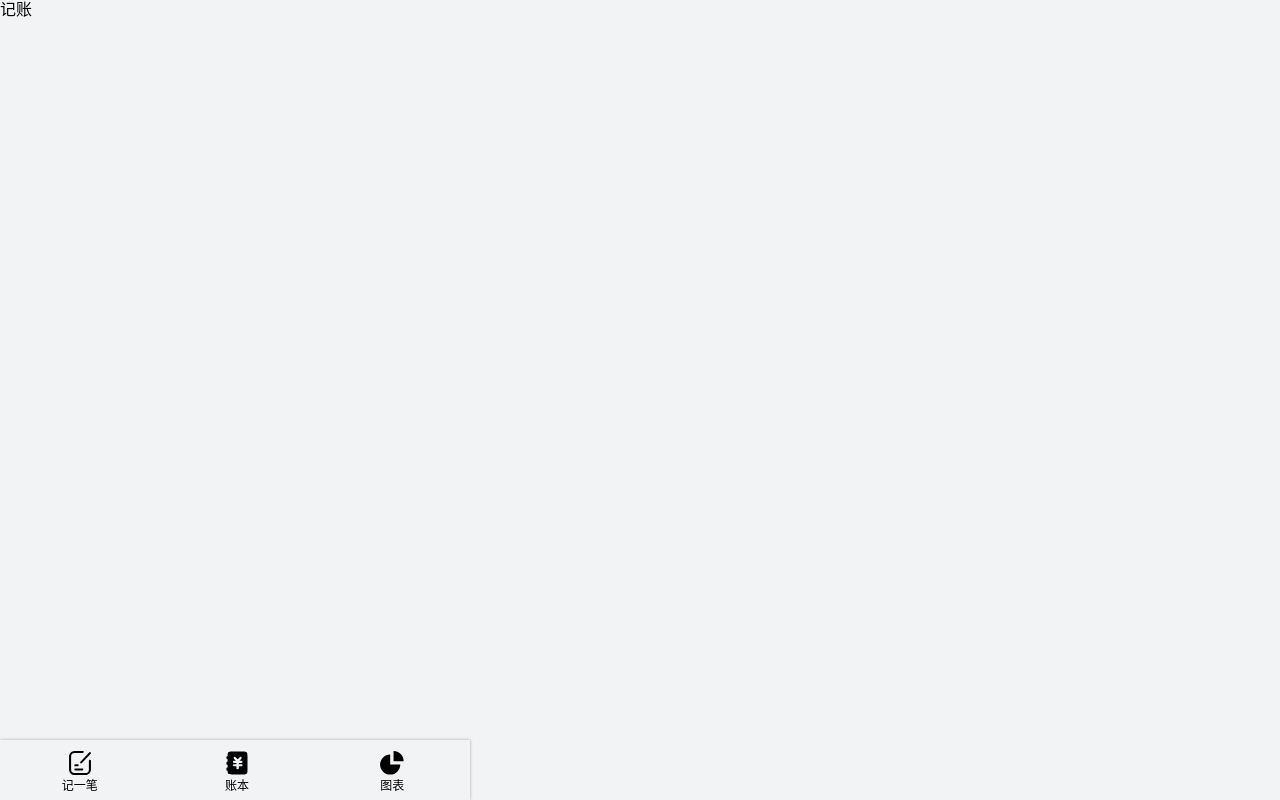
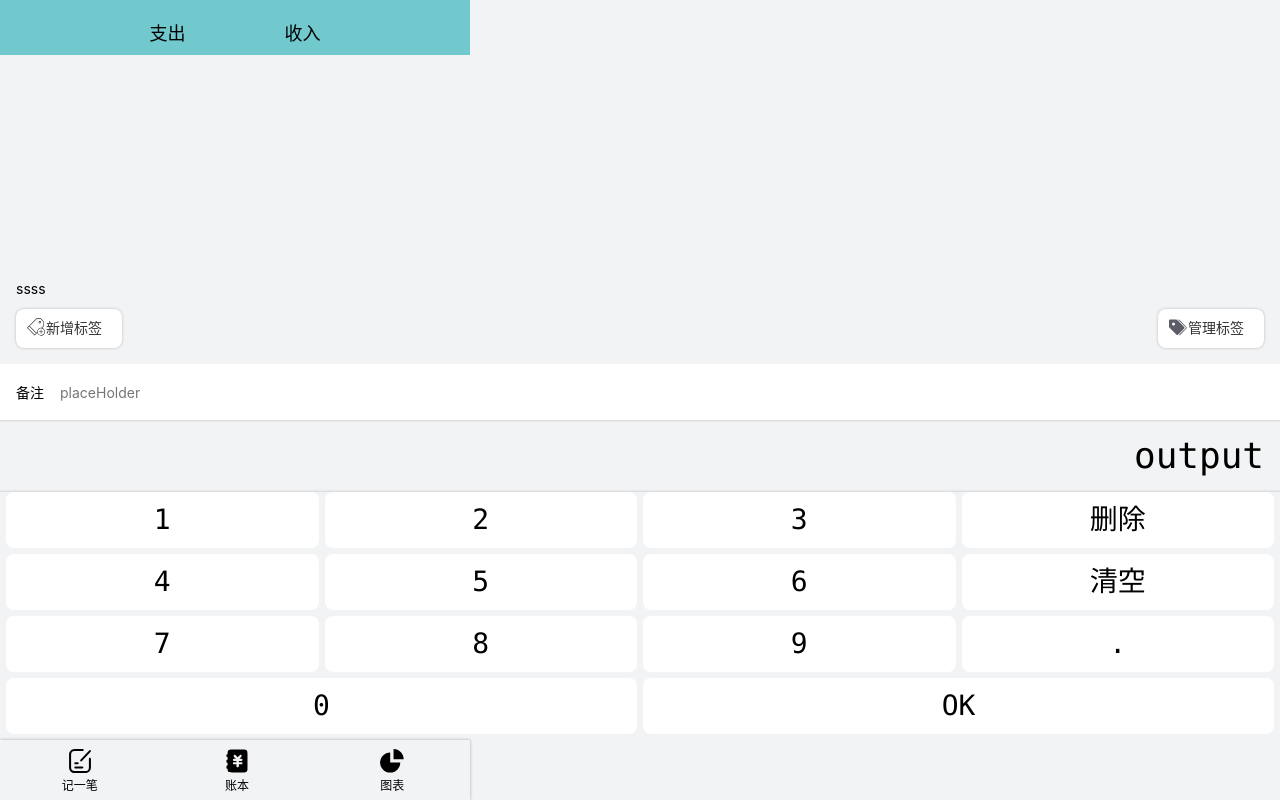
Before and after one commit to AzusaRin/AzusaRin-TomatoBilling-React-test, a React app: page /#/ in a window 1280 px wide. Built offline with nearby package versions, Linux system fonts and the light colour scheme.

Commit message:
写好Billing的样式结构，模块化各个组件

```diff
--- a/src/components/Layout.tsx
+++ b/src/components/Layout.tsx
@@ -6,16 +6,20 @@ const Wrapper = styled.div`
   height: 100vh;
   display: flex;
   flex-direction: column;
+  padding-bottom: 60px;
+  padding-top: 55px;
 `;
 const Main = styled.div`
   flex-grow: 1;
   overflow: auto;
+
+
 `;
 
 const Layout = (props: any) => {
   return (
     <Wrapper>
-      <Main>
+      <Main className={props.className}>
         {props.children}
       </Main>
       <Nav/>
--- a/src/index.scss
+++ b/src/index.scss
@@ -1,7 +1,7 @@
 @import-normalize;
 @import "helper";
 
-*{margin: 0;padding: 0;}
+*{margin: 0;padding: 0; line-height: 1.5}
 *{box-sizing: border-box}
 *::before{box-sizing: border-box}
 *::after{box-sizing: border-box}
@@ -21,7 +21,6 @@ body{
   background: rgb(242,243,245);
 }
 
-.icon{
-  height: 1em;
-  width: 1em;
+button,input{
+  font:inherit;
 }
--- a/src/views/Billing.tsx
+++ b/src/views/Billing.tsx
@@ -1,11 +1,25 @@
-import Layout from '../components/Layout';
 import * as React from 'react';
+import styled from 'styled-components';
+import layout from '../components/Layout';
+import {TagsSection} from './Billing/TagsSection';
+import {NotesSection} from './Billing/NotesSection';
+import {NumberPadSection} from './Billing/NumberPadSection';
+import {TypeSection} from './Billing/TypeSection';
+
+
+const MyLayout = styled(layout)`
+  display: flex;
+  flex-direction: column;
+`;
 
 function Billing() {
   return (
-    <Layout>
-      <div>记账</div>
-    </Layout>
+    <MyLayout>
+      <TypeSection/>
+      <TagsSection/>
+      <NotesSection/>
+      <NumberPadSection/>
+    </MyLayout>
   );
 }
 
--- /dev/null
+++ b/src/views/Billing/NotesSection.tsx
@@ -0,0 +1,38 @@
+import styled from 'styled-components';
+import React from 'react';
+
+const Wrapper = styled.section`
+  label {
+    display: flex;
+    align-items: center;
+    font-size: 14px;
+    padding-left: 16px;
+    background-color: white;
+
+    .noteName {
+      padding-right: 16px;
+    }
+
+    input {
+      height: 3.5rem;
+      flex-grow: 1;
+      background-color: transparent;
+      border: none;
+      padding-right: 16px;
+      font-size: 14px;
+    }
+  }
+`;
+
+const NotesSection: React.FunctionComponent = () => {
+  return (
+    <Wrapper>
+      <label className="notes">
+        <span className="noteName">备注</span>
+        <input type="text" placeholder="placeHolder"/>
+      </label>
+    </Wrapper>
+  );
+};
+
+export {NotesSection};
--- /dev/null
+++ b/src/views/Billing/NumberPadSection.tsx
@@ -0,0 +1,72 @@
+import styled from 'styled-components';
+import React from 'react';
+
+const Wrapper = styled.section`
+
+  .output {
+    box-shadow: inset 0 -3px 3px -3px rgba(0, 0, 0, 0.25),
+    inset 0 3px 3px -3px rgba(0, 0, 0, 0.25);
+    font-size: 36px;
+    font-family: Consolas, monospace;
+    padding: 9px 16px;
+    text-align: right;
+  }
+
+  .buttons {
+    display: flex;
+    flex-wrap: wrap;
+    justify-content: stretch;
+    align-content: stretch;
+    padding-left: 6px;
+
+    > button {
+      color: #000000;
+      flex-grow: 1;
+      flex-basis: 20%;
+      height: 3.5rem;
+      background-color: white;
+      border-radius: 8px;
+      border: none;
+      margin: 0 6px 6px 0;
+      font-family: Consolas, monospace;
+      font-size: 28px;
+
+      &:nth-child(4) {
+        font-family: "Arial Black", serif;
+      }
+
+      &:nth-child(8) {
+        font-family: "Arial Black", serif;
+      }
+
+      &:active {
+        background-color: rgb(234, 236, 239);
+      }
+    }
+  }
+`;
+const NumberPadSection: React.FunctionComponent = () => {
+  return (
+    <Wrapper>
+      <div className="output">output</div>
+      <div className="buttons">
+        <button>1</button>
+        <button>2</button>
+        <button>3</button>
+        <button>删除</button>
+        <button>4</button>
+        <button>5</button>
+        <button>6</button>
+        <button>清空</button>
+        <button>7</button>
+        <button>8</button>
+        <button>9</button>
+        <button>.</button>
+        <button>0</button>
+        <button className="ok">OK</button>
+      </div>
+    </Wrapper>
+  );
+};
+
+export {NumberPadSection};
--- /dev/null
+++ b/src/views/Billing/TagsSection.tsx
@@ -0,0 +1,135 @@
+import styled from 'styled-components';
+import React from 'react';
+import Icon from 'components/Icon';
+
+const Wrapper = styled.section`
+  flex-grow: 1;
+  height: 5rem;
+  font-size: 14px;
+  padding: 16px;
+  display: flex;
+  flex-direction: column-reverse;
+
+  > .current {
+    display: flex;
+    flex-wrap: wrap;
+    overflow: auto;
+
+    > ul {
+      overflow: auto;
+    }
+
+    > li {
+      display: flex;
+      flex-direction: column;
+      justify-content: center;
+      align-items: center;
+      flex-grow: 1;
+
+      > .svgWrapper {
+        display: flex;
+        justify-content: center;
+        align-items: center;
+        height: 60px;
+        width: 60px;
+        background-color: white;
+        border-radius: 50%;
+        padding: 0 16px;
+        margin: 8px;
+
+        > .tagIcon {
+          height: 60px;
+          width: 60px;
+          fill: currentColor;
+          overflow: hidden;
+          vertical-align: middle;
+          padding: 2px;
+        }
+      }
+
+      &.selected {
+        > .svgWrapper {
+          background-color: #71C9CE;
+          @-webkit-keyframes shake {
+            10% {
+              transform: rotate(15deg);
+            }
+            20% {
+              transform: rotate(-10deg);
+            }
+            30% {
+              transform: rotate(5deg);
+            }
+            40% {
+              transform: rotate(-5deg);
+            }
+            50%,
+            100% {
+              transform: rotate(0deg);
+            }
+          }
+          -webkit-animation: shake 1s 0.15s linear infinite;
+        }
+      }
+    }
+  }
+
+  .new {
+    display: flex;
+    justify-content: space-between;
+
+    button {
+      box-shadow: 0 0 3px rgba(0, 0, 0, 0.25);
+      margin-top: 10px;
+      background-color: white;
+      padding: 8px 20px 8px 8px;
+      color: #333333;
+      border-radius: 8px;
+      border: none;
+
+      &:active {
+        background-color: rgb(234, 236, 239);
+      }
+    }
+
+    .icon {
+      height: 22px;
+      width: 22px;
+      fill: currentColor;
+      overflow: hidden;
+      vertical-align: middle;
+      padding-left: 2px;
+      padding-bottom: 4px;
+    }
+  }
+`;
+const TagsSection: React.FunctionComponent = () => {
+  return (
+    <Wrapper>
+      <div className="new">
+        <button>
+          <svg className="icon">
+            <Icon name="createTag"/>
+          </svg>
+          新增标签
+        </button>
+        <button>
+          <svg className="icon">
+            <Icon name="labels"/>
+          </svg>
+          管理标签
+        </button>
+      </div>
+      <div>
+        <ul className="current">
+          <li>
+            <span>ssss</span>
+          </li>
+        </ul>
+      </div>
+    </Wrapper>
+  );
+};
+
+
+export {TagsSection};
--- /dev/null
+++ b/src/views/Billing/TypeSection.tsx
@@ -0,0 +1,58 @@
+import styled from 'styled-components';
+import React from 'react';
+
+const Wrapper = styled.section`
+  > ul {
+    height: 55px;
+    max-width: 470px;
+    width: 100vw;
+    position: fixed;
+    top: 0;
+    z-index: 1;
+    background-color: #71C9CE;
+    display: flex;
+    font-size: 18px;
+
+    .type {
+      flex-grow: 1;
+      display: flex;
+      justify-content: center;
+      padding: 20px 16px 8px 16px;
+      position: relative;
+
+      &.selected {
+        box-shadow: none;
+        font-weight: bolder;
+
+        &::after {
+          content: "";
+          width: 100%;
+          height: 2px;
+          background: #000;
+          position: absolute;
+          left: 0;
+          bottom: 1px;
+        }
+      }
+    }
+
+    .null {
+      width: 100px;
+    }
+  }
+`;
+
+const TypeSection: React.FunctionComponent = () => {
+  return (
+    <Wrapper>
+      <ul>
+        <li className="null"></li>
+        <li className="type">支出</li>
+        <li className="type">收入</li>
+        <li className="null"></li>
+      </ul>
+    </Wrapper>
+  );
+};
+
+export {TypeSection};
```
